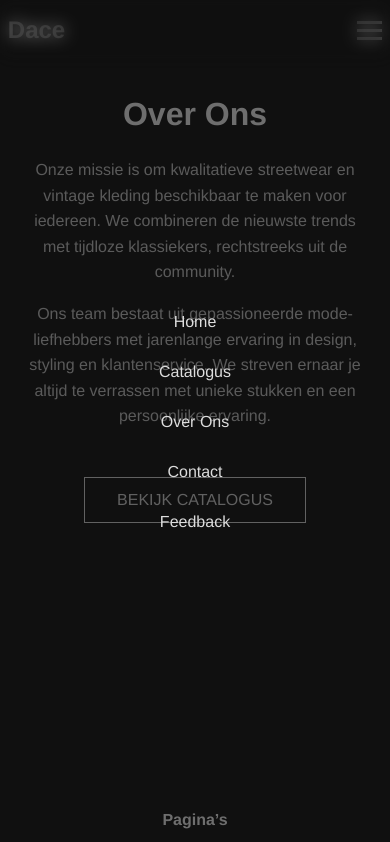
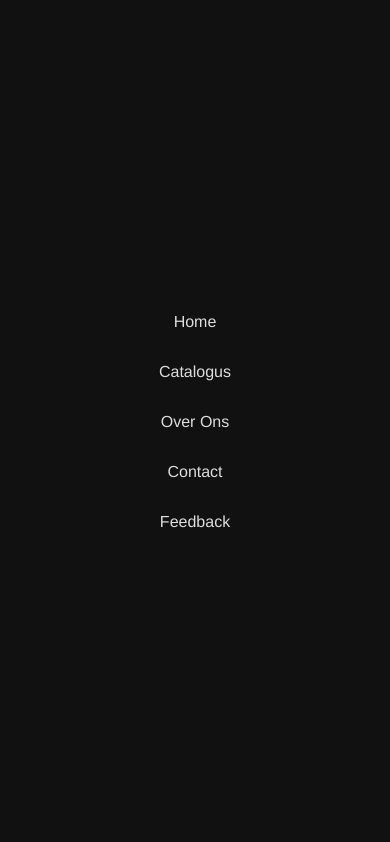
Before and after one commit to ANASEDDAOU/dace, a plain HTML site: page docs/about.html in a window 390 px wide. Both pictures are taken after a click on the element 369 px from the left and 30 px from the top of the page. Shown: the top 842 px of the page. Drawn offline with Linux system fonts and the light colour scheme.

Commit message:
Update about.css

```diff
--- a/docs/css/about.css
+++ b/docs/css/about.css
@@ -68,7 +68,7 @@ body {
     left: 0;
     width: 100vw;
     height: 100vh;
-    background: rgba(17, 17, 17, 0.607);
+    background: rgb(17, 17, 17);
     backdrop-filter: blur(8px);
     display: none;
     flex-direction: column;
```
